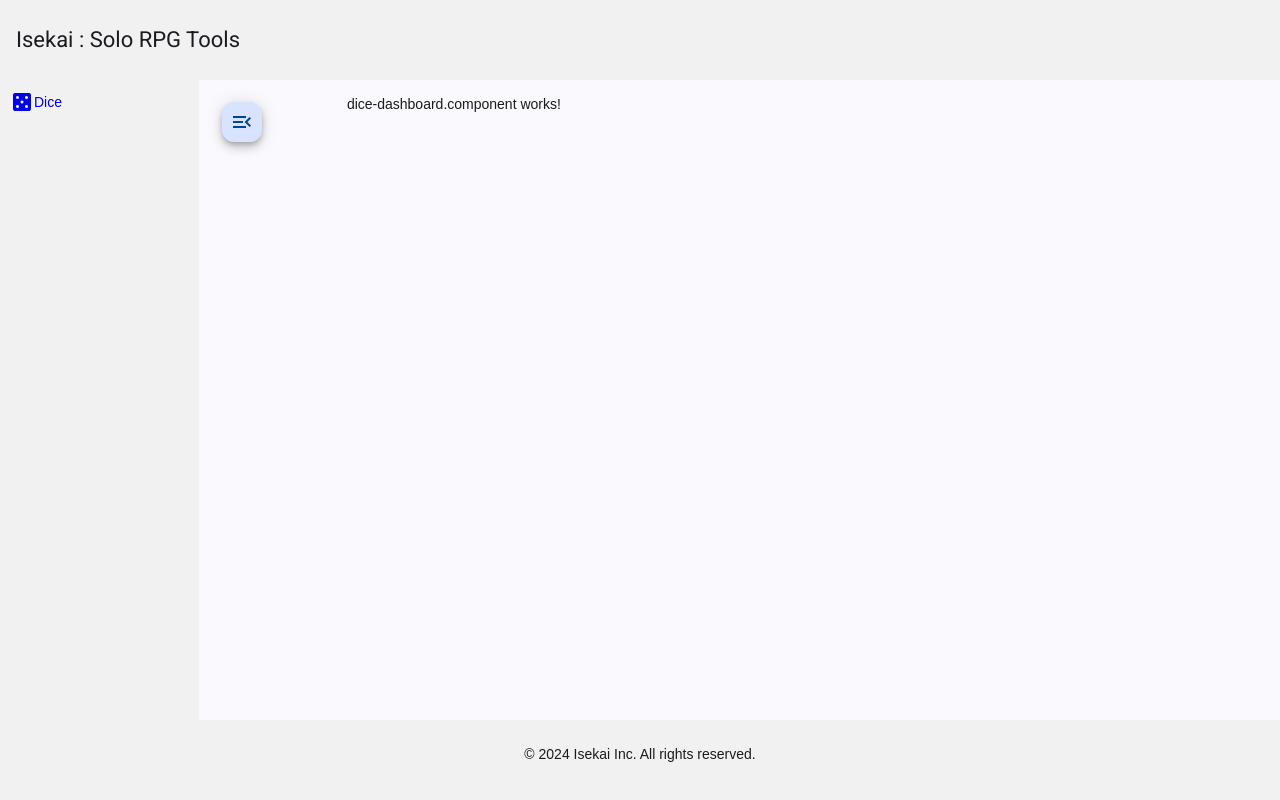
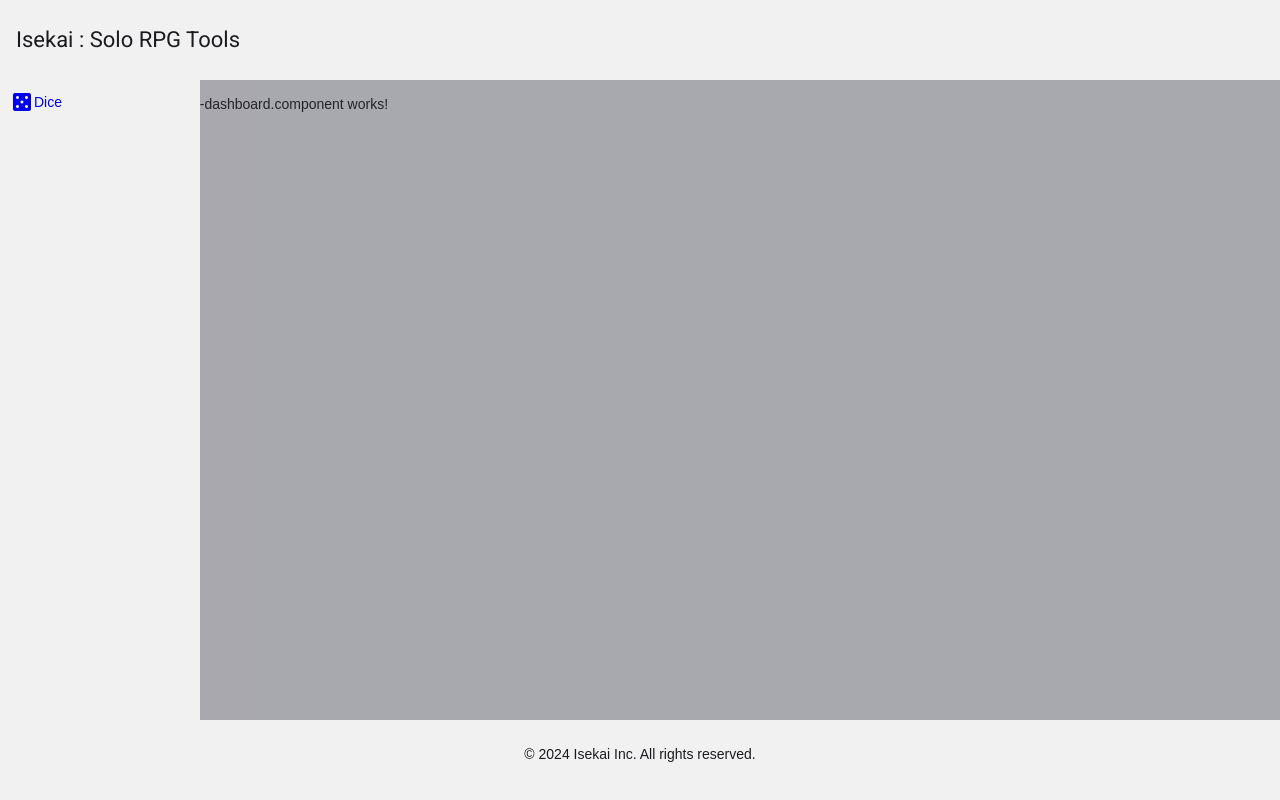
Before and after one commit to goblincraft/web-client, an Angular app: page /dice-dashboard in a window 1280 px wide. Both pictures are taken after a click on the button 45 px from the left and 125 px from the top of the page. Shown: the top 800 px of the page. Built offline with nearby package versions, Linux system fonts and the light colour scheme.

Commit message:
refactor / change side menu to overlay

```diff
--- a/src/app/app.html
+++ b/src/app/app.html
@@ -1,7 +1,7 @@
 <div class="app-wrapper">
     <app-header class="header"></app-header>
     <mat-drawer-container class="app-drawer" autosize>
-        <mat-drawer #drawer class="sidenav" mode="side">
+        <mat-drawer #drawer class="sidenav" mode="over">
             <app-side-menu></app-side-menu>
         </mat-drawer>
         <div class="app-content">
--- a/src/app/shell/menu-toggle/menu-toggle.component.html
+++ b/src/app/shell/menu-toggle/menu-toggle.component.html
@@ -1,3 +1,3 @@
 <button matMiniFab (click)="toggleMenu()">
-    <mat-icon [fontIcon]="menuIcon()"></mat-icon>
+    <mat-icon fontIcon="menu"></mat-icon>
 </button>
--- a/src/app/shell/menu-toggle/menu-toggle.component.ts
+++ b/src/app/shell/menu-toggle/menu-toggle.component.ts
@@ -14,12 +14,8 @@ import { MatIconModule } from '@angular/material/icon';
 export class MenuToggleComponent {
 
   @Output() menuToggle = new EventEmitter<void>();
-  menuOpened = signal(false);
-  menuIcon = signal('menu');
 
   toggleMenu(): void {
-    this.menuOpened.set(!this.menuOpened());
-    this.menuIcon.set(this.menuOpened() ? 'menu_open' : 'menu');
     this.menuToggle.emit();
   }
 
```
